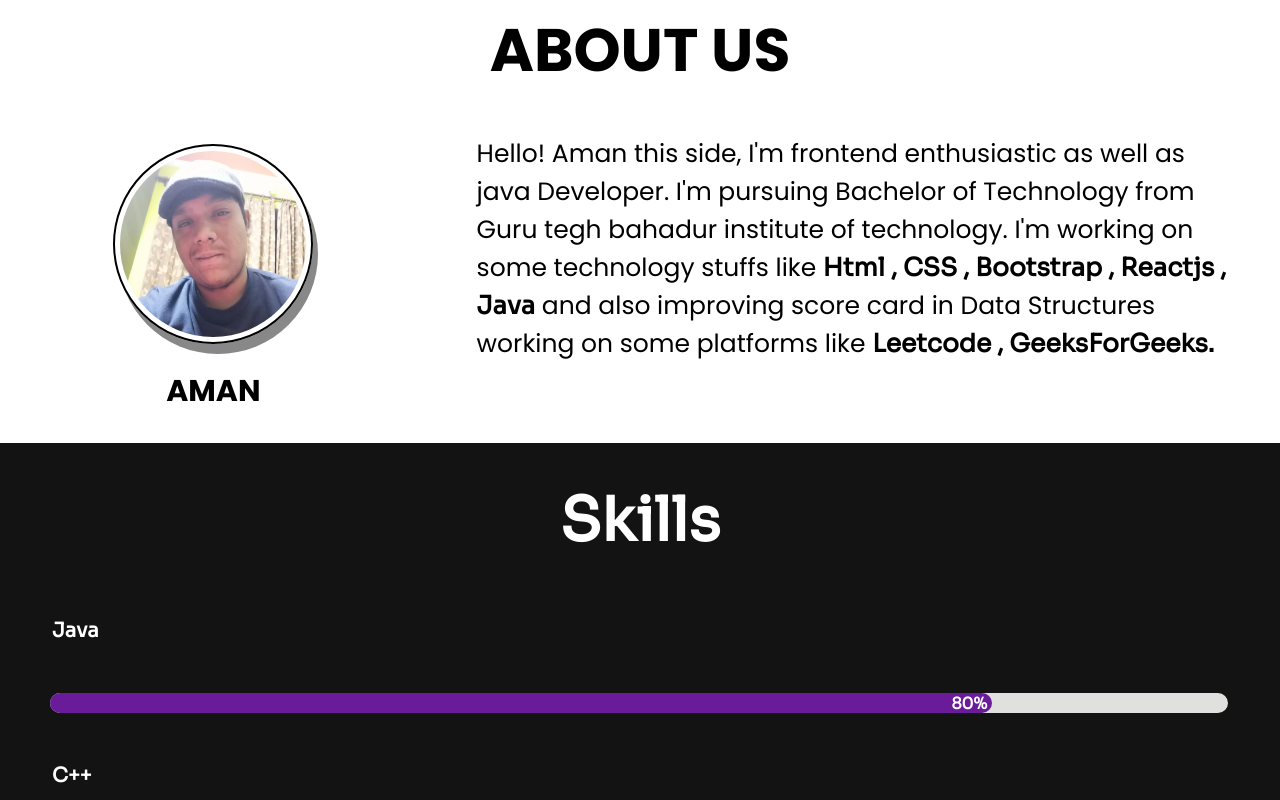
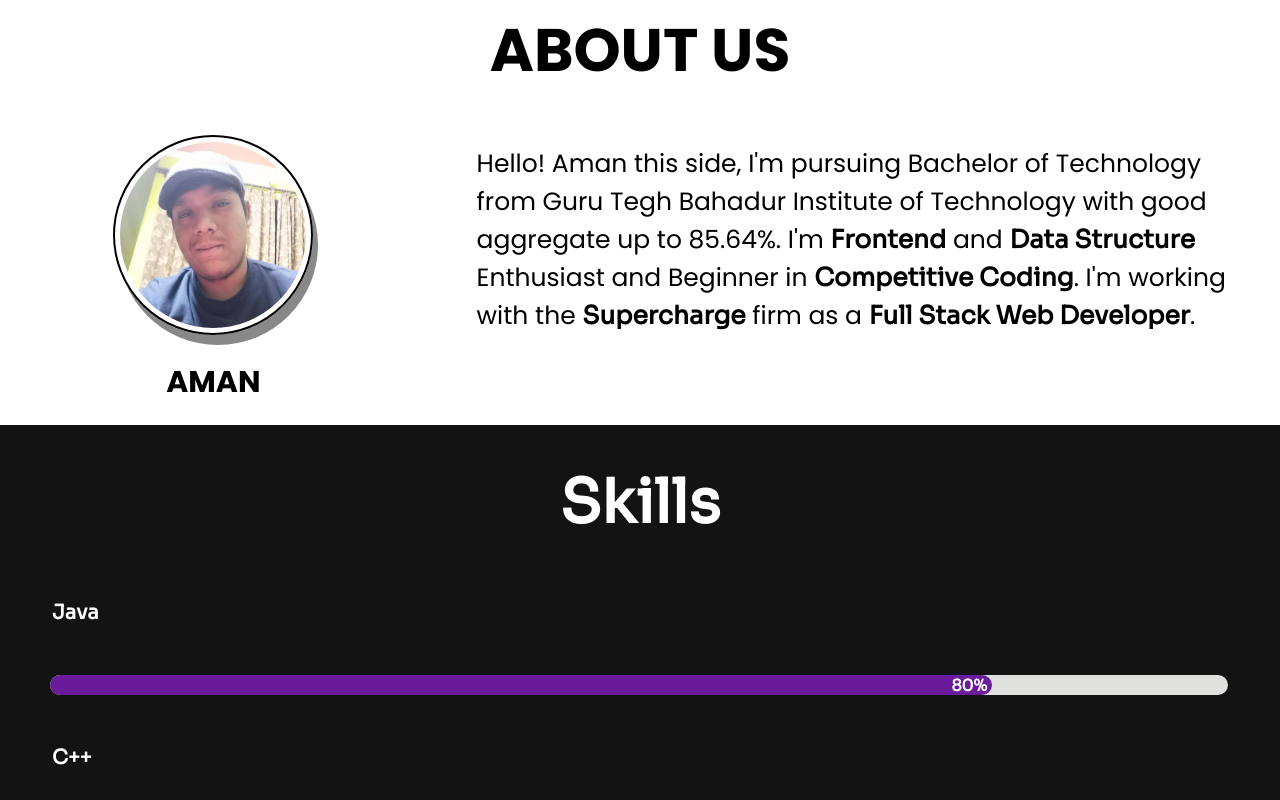
Before and after one commit to X-genius/Aman_Portfolio, a React (Create React App) app: page / in a window 1280 px wide. Shown: the part 900-1700 px from the top of the page. Built offline with nearby package versions, Linux system fonts and the light colour scheme.

Commit message:
update in about and footer

```diff
--- a/src/components/About Us/aboutUs.js
+++ b/src/components/About Us/aboutUs.js
@@ -27,10 +27,8 @@ const aboutUs = () => {
                            <p className = "IntroParagraph"
                            data-aos="fade-right"
                            data-aos-offset="300"
-                           data-aos-easing="ease-in-sine">Hello! Aman this side, I'm frontend enthusiastic as well as java Developer.
-                           I'm pursuing Bachelor of Technology from Guru tegh bahadur institute of technology. I'm working on some technology stuffs
-                           like <strong>Html , CSS , Bootstrap , Reactjs , Java</strong> and also improving score card in Data Structures working on some
-                           platforms like <strong>Leetcode , GeeksForGeeks.</strong></p>
+                           data-aos-easing="ease-in-sine">Hello! Aman this side, I'm pursuing Bachelor of Technology from Guru Tegh Bahadur Institute of Technology with good aggregate up to 85.64%. I'm <strong>Frontend</strong> and <strong>Data Structure</strong> Enthusiast and Beginner in <strong>Competitive Coding</strong>. I'm working
+                           with the <strong>Supercharge</strong> firm as a <strong>Full Stack Web Developer</strong>.</p>
                     </div>
                 </div>
             </div>
--- a/src/components/Footer/Footer.js
+++ b/src/components/Footer/Footer.js
@@ -1,5 +1,5 @@
 import React from 'react'
-import {FaFacebookSquare , FaGithub , FaLinkedinIn , FaInstagram} from 'react-icons/fa';
+import {FaFacebookSquare , FaGithub , FaLinkedinIn , FaInstagram , FaCode} from 'react-icons/fa';
 import styled from 'styled-components';
 import './Footer.css';
 import Aos from 'aos';
@@ -24,6 +24,23 @@ cursor : pointer;
 `;
 
 const FaLinkedin = styled(FaLinkedinIn)`
+color : #fff;
+height : 50px;
+width : 50px;
+padding : 0px 5px 0px 5px;
+margin: 0px 10px;
+
+&:hover
+    {
+      color: #000000;
+      background: #3cdce7;
+      transform: scale(0.9);
+      transition: 0.4s ease-out;
+    }
+
+`;
+
+const FaCoding = styled(FaCode)`
 color : #fff;
 height : 50px;
 width : 50px;
@@ -94,6 +111,10 @@ const Footer = () => {
                         <a href = "https://www.linkedin.com/in/aman-baghel-56467518b/">
                              <FaLinkedin /> </a></div>
 
+                             <div data-aos = "zoom-in" data-aos-delay="300" data-aos-offset = "50">
+                        <a href = "https://www.codechef.com/users/amuninja1">
+                             <FaCoding /> </a></div>
+
                         <div data-aos = "fade-down" data-aos-delay="600" data-aos-offset = "50">
                         <a href = "https://github.com/X-genius" >
                              <FaGit/> </a></div>
--- a/src/components/Home.js
+++ b/src/components/Home.js
@@ -175,7 +175,7 @@ const Home = () => {
                         Frontend enthusiastic and Java Developer
                     </motion.p>
 
-                    <a href = {pdf} download = "aman_resume">
+                    <a href = {pdf} download = "Aman_SDE_Fresher">
                     <Button
                      whileHover = {{scale : 1.05}}
                      whileTap = {{scale : 0.95 , backgroundColor : '#67F6E7' , color : '#000' , border : 'none' }}
```
Also changed, not shown: 2 other files (tests, documents, lock files or other folders).
